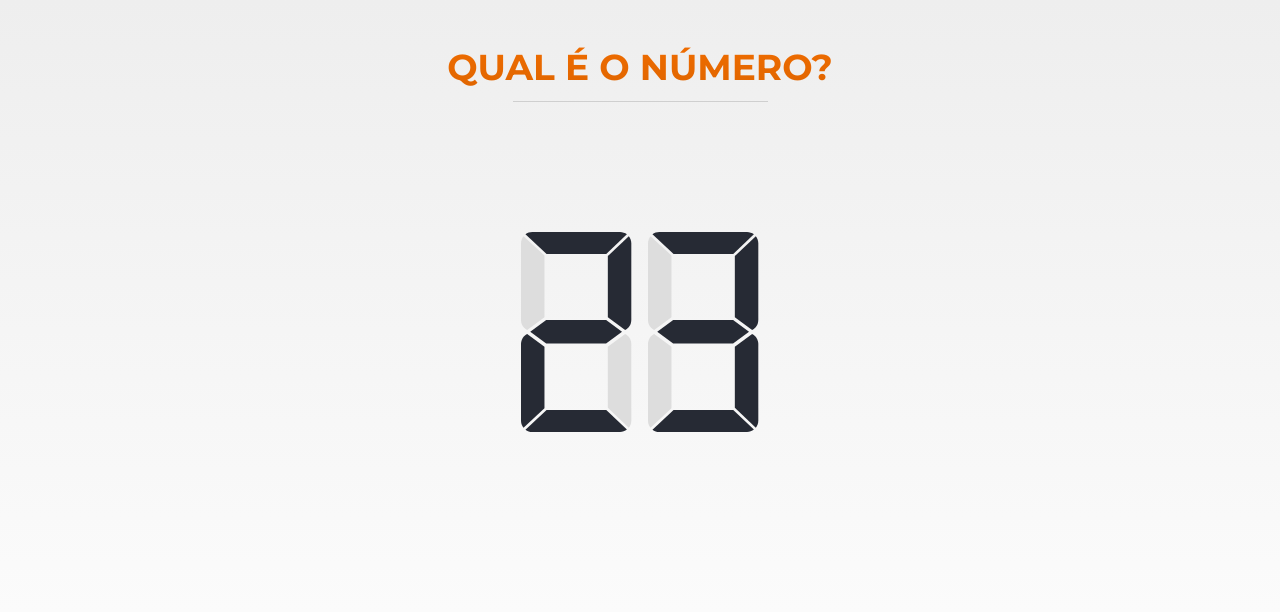
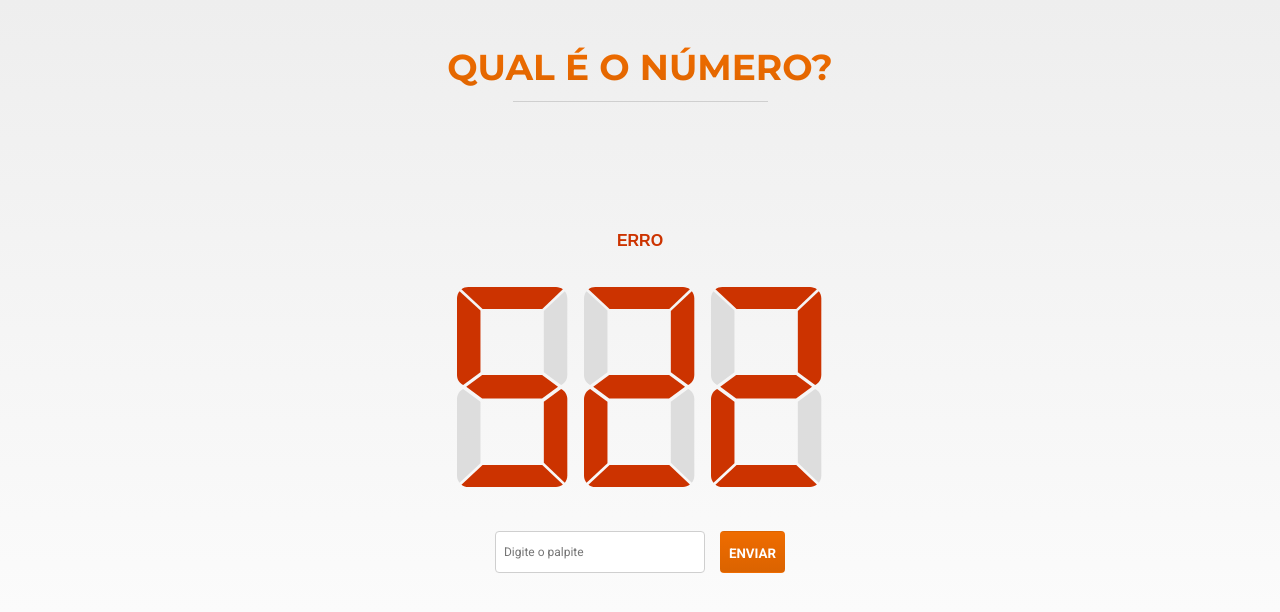
Before and after one commit to LucasFlaquer/guess-number, a Next.js app: page / in a window 1280 px wide. Shown: the top 612 px of the page. Built offline with nearby package versions, Linux system fonts and the light colour scheme; no server answers.

Commit message:
content and guess number

```diff
--- a/src/components/Content.tsx
+++ b/src/components/Content.tsx
@@ -3,6 +3,7 @@ import styled from "styled-components";
 export const Content = styled.div`
   display: flex;
   justify-content: center;
+  flex-direction: column;
+  align-items: center;
   margin-top: 130px;
-
 `;
--- a/src/pages/index.tsx
+++ b/src/pages/index.tsx
@@ -26,21 +26,103 @@ export const DigitsList = styled.div`
       margin-left: 15px;
     }
   }
+`;
+
+export const Form = styled.form`
+  margin-top: 40px;
+  display: flex;
+`;
+
+export const Input = styled.input`
+  padding: 14px 8px;
+  border: 1px solid #CFCFCF;
+  border-radius: 4px;
+  font-family: 'Roboto', sans-serif;
+  font-weight: 400;
+  font-size: 12px;
+  height: 42px;
+  min-width: 210px;
+  margin-right: 15px;
+`;
+
+export const Button = styled.button`
+  display: block;
+  height: 42px;
+  text-transform: uppercase;
+  background: linear-gradient(#ef6c00, #db6300);
+  padding: 14px 8px;
+  border-radius: 4px;
+  color: #fff;
+  font-family: 'Roboto', sans-serif;
+  font-weight: bold;
+  border: 1px solid transparent;
+  transition: filter .2s ease-in-out;
+
+  &:hover {
+    filter: brightness(0.8);
+  }
+`;
+
+interface MessageProps {
+  messageColor: string
+}
+
+export const Message = styled.p<MessageProps>`
+  text-align: center;
+  text-transform: uppercase;
+  font-weight: bold;
+  height: 15px;
+  margin-bottom: 40px;
+  color: ${props => props.messageColor || '#FF6600'};
 
 `;
 
 export default function Home({value, error}:HomeProps): JSX.Element {
-  const [number, setNumber] = useState(0);
+  const [guessNumber, setGuessNumber] = useState('');
   const [digits, setDigits] = useState<ColorSchema[]>([]);
   const [correctNumber, setCorrectNumber] = useState(0);
-  const digit = numberColorsSchema(9);
   const [message, setMessage] = useState('');
+  const [digitColor, setDigitColor] = useState('#262A34');
+  const [messageColor, setMessageColor] = useState('');
+  const [isDisabled, setIsDisabled] = useState(false);
   useEffect(()=> {
-    setDigits([numberColorsSchema(2), numberColorsSchema(3)])
+    setDigits([numberColorsSchema(0)])
+    setCorrectNumber(value);
+    if(error) {
+      setMessage('ERRO');
+      setMessageColor('#CC3300');
+      setDigitColor('#CC3300');
+      setDigits([numberColorsSchema(5), numberColorsSchema(2), numberColorsSchema(2)]);
+    }
   }, [])
+
   async function handleSubmit(event: React.FormEvent<HTMLFormElement>): Promise<void> {
     event.preventDefault();
+    if(guessNumber === '') return;
+    const form = event.target as HTMLFormElement;
 
+    console.log(guessNumber, correctNumber)
+    if(Number(guessNumber) === correctNumber) {
+      setMessage('Você acertou!!!!');
+      setMessageColor('#00CC33');
+      setDigitColor('#00CC33');
+      setIsDisabled(true);
+    }
+    else if(Number(guessNumber) > correctNumber)
+      setMessage('É maior');
+    else setMessage('É menor');
+    const digits = guessNumber.split('').map(number => numberColorsSchema(Number(number)));
+    setDigits(digits);
+  }
+  function handleInputChange(event: React.ChangeEvent<HTMLInputElement>): void {
+    console.log(event.target.value)
+    if(event.target.value === '') {
+      setGuessNumber('');
+      return;
+    }
+    if(event.target.value.match(/^\d+$/)) {
+      setGuessNumber(event.target.value);
+    }
   }
 
   return (
@@ -50,12 +132,13 @@ export default function Home({value, error}:HomeProps): JSX.Element {
         <Separator />
       </Title>
       <Content>
+        <Message messageColor={messageColor}>{message}</Message>
         <DigitsList>
           {digits.map((digit, index) => (
             <Digit
               height={100 * 2}
               width={56 * 2}
-              trueColor={'#262A34'}
+              trueColor={digitColor}
               topLed={digit.top}
               topLeftLed={digit.topLeft}
               topRightLed={digit.topRight}
@@ -63,10 +146,22 @@ export default function Home({value, error}:HomeProps): JSX.Element {
               bottomLeftLed={digit.bottomLeft}
               bottomRightLed={digit.bottomRight}
               middleLed={digit.middle}
+              key={index}
             />
           ))}
         </DigitsList>
-        <p>{message}</p>
+
+
+
+        <Form onSubmit={handleSubmit}>
+          <Input
+            placeholder="Digite o palpite"
+            type="text"
+            value={guessNumber}
+            onChange={handleInputChange}
+            disabled={isDisabled}/>
+          <Button disabled={isDisabled} type="submit">Enviar</Button>
+        </Form>
       </Content>
     </Container>
   );
@@ -75,6 +170,7 @@ export default function Home({value, error}:HomeProps): JSX.Element {
 export const getStaticProps: GetStaticProps = async () => {
   try {
     const number = await fetchNumber();
+    console.log(number)
     return {
       props: {
         value: number.value
```
